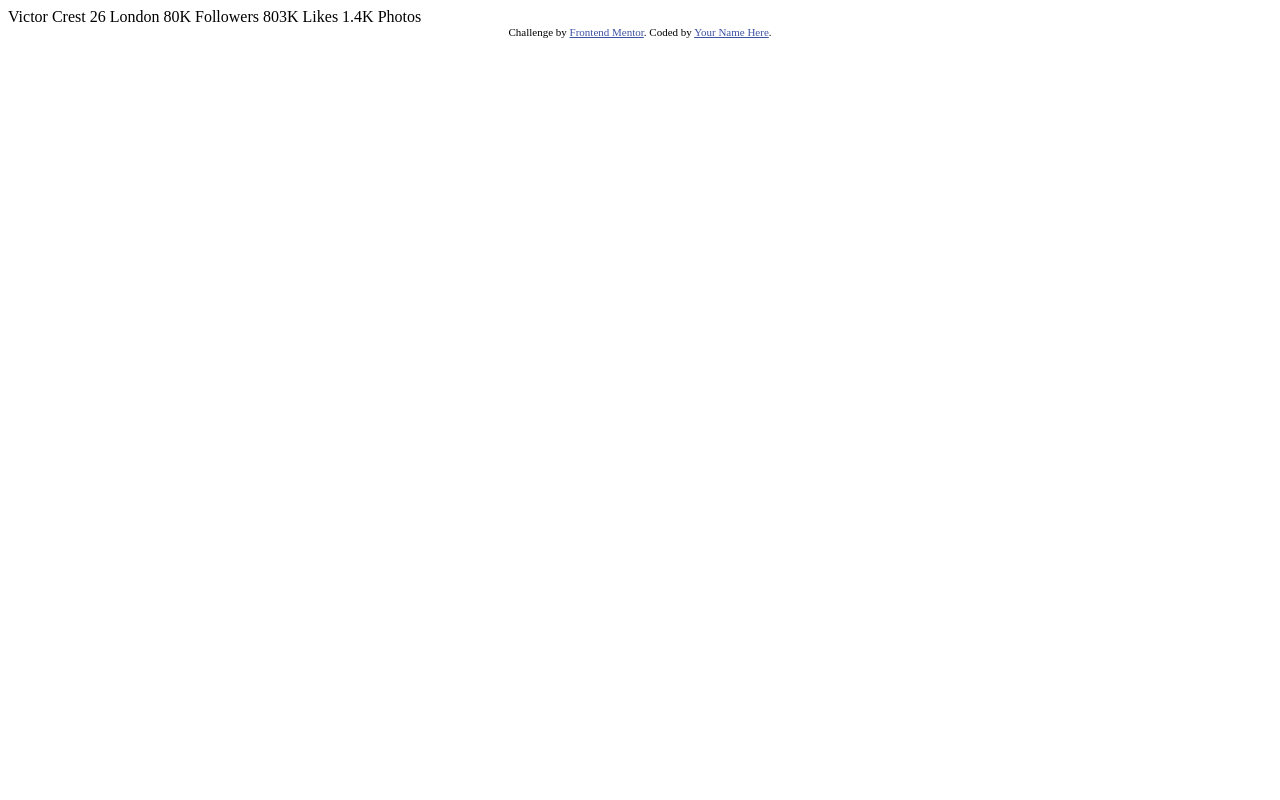
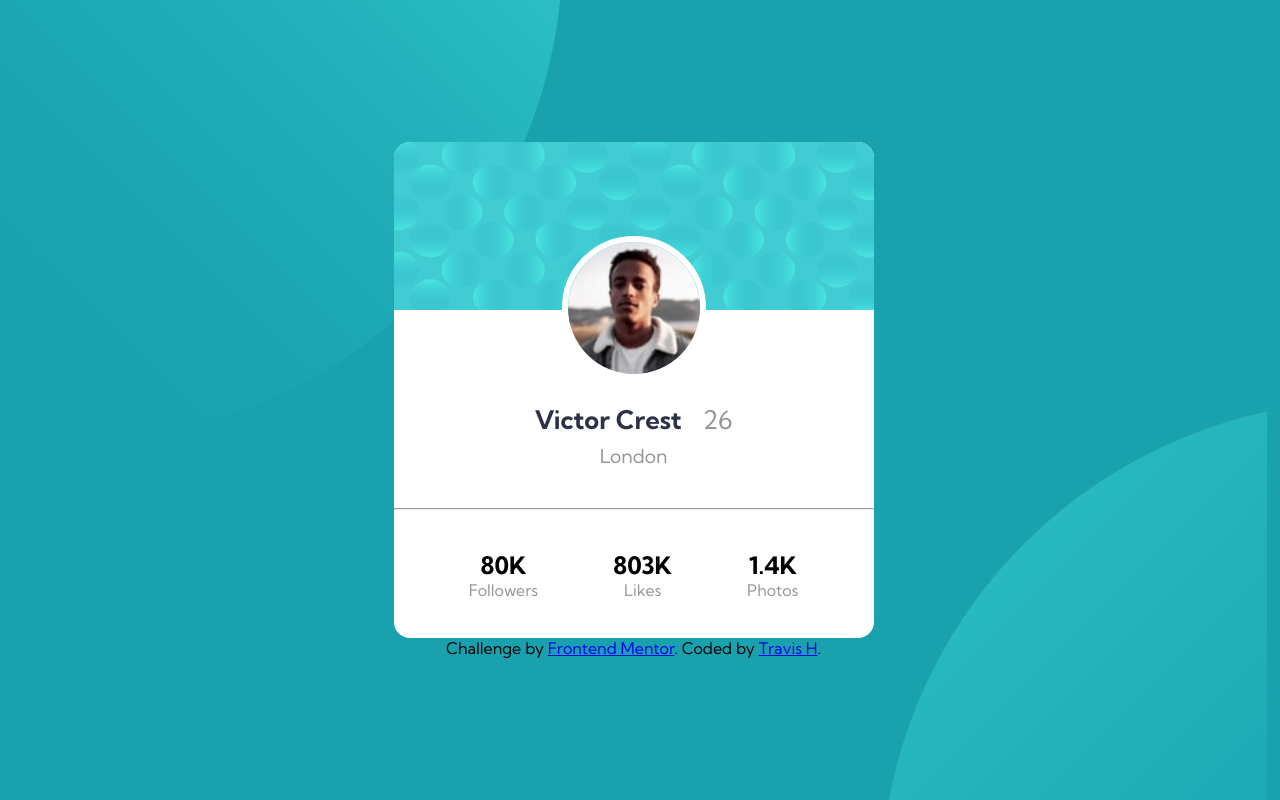
Before and after one commit to TravisH-bot/profile-card-component-main, a plain HTML site: page index.html in a window 1280 px wide. Drawn offline with Linux system fonts and the light colour scheme.

Commit message:
desktop style added

```diff
--- a/index.html
+++ b/index.html
@@ -1,35 +1,69 @@
 <!DOCTYPE html>
 <html lang="en">
+
 <head>
   <meta charset="UTF-8">
-  <meta name="viewport" content="width=device-width, initial-scale=1.0"> <!-- displays site properly based on user's device -->
-
+  <meta name="viewport" content="width=device-width, initial-scale=1.0">
+  <link rel="stylesheet" href="styles.css">
   <link rel="icon" type="image/png" sizes="32x32" href="./images/favicon-32x32.png">
 
   <title>Frontend Mentor | Profile card component</title>
 
-  <!-- Feel free to remove these styles or customise in your own stylesheet 👍 -->
-  <style>
-    .attribution { font-size: 11px; text-align: center; }
-    .attribution a { color: hsl(228, 45%, 44%); }
-  </style>
 </head>
+
 <body>
-  Victor Crest
-  26
-  London
 
-  80K
-  Followers
+  <section class="main-container">
 
-  803K
-  Likes
+    <section class="profile-card">
 
-  1.4K
-  Photos
-  <div class="attribution">
-    Challenge by <a href="https://www.frontendmentor.io?ref=challenge" target="_blank">Frontend Mentor</a>.
-    Coded by <a href="#">Your Name Here</a>.
-  </div>
+      <section class="banner-container">
+        <img class="profile-banner" src="./images/bg-pattern-card.svg" alt="" srcset="">
+      </section>
+
+      <section class="card-info">
+
+        <section class="image-container">
+          <img class="profile-image" src="./images/image-victor.jpg" alt="" srcset="">
+          <div class="name-age">
+            <div class="name">Victor Crest</div>
+            <div class="age">26</div>
+          </div>
+          <div class="location">London</div>
+        </section>
+
+        <hr />
+
+        <section class="stat-container">
+          <div class="stats">
+
+            <div class="details">
+              <div class="numbers">80K</div>
+              <div class="type">Followers</div>
+            </div>
+
+            <div class="details">
+              <div class="numbers">803K</div>
+              <div class="type">Likes</div>
+            </div>
+
+            <div class="details">
+              <div class="numbers">1.4K</div>
+              <div class="type">Photos</div>
+            </div>
+
+          </div>
+        </section>
+      </section>
+
+    </section>
+
+    <div class="attribution">
+      Challenge by <a href="https://www.frontendmentor.io?ref=challenge" target="_blank">Frontend Mentor</a>.
+      Coded by <a href="https://www.frontendmentor.io/profile/TravisH-bot">Travis H</a>.
+    </div>
+  </section>
+
 </body>
+
 </html>
--- /dev/null
+++ b/styles.css
@@ -0,0 +1,140 @@
+@import url("https://fonts.googleapis.com/css2?family=Kumbh+Sans:wght@400;700&display=swap");
+
+* {
+  box-sizing: border-box;
+  font-family: var(--font);
+}
+
+:root {
+  /* Font */
+  --font: "Kumbh Sans", sans-serif;
+
+  /* Primary Colors */
+  --dark-cyan: hsl(185, 75%, 39%);
+  --very-dark-desaturated-blue: hsl(229, 23%, 23%);
+  --dark-grayish-blue: hsl(227, 10%, 46%);
+
+  /* Neutral Color */
+  --dark-gray: hsl(0, 0%, 59%);
+  --light-gray: hsl(0, 0%, 96%);
+  --white: hsl(0, 0%, 100%);
+}
+
+body {
+  height: 100svh;
+  width: 99vw;
+  margin: 0;
+  background-color: var(--dark-cyan);
+}
+
+.main-container {
+  background-image: url("./images/bg-pattern-top.svg"),
+    url("./images/bg-pattern-bottom.svg");
+  background-repeat: no-repeat, no-repeat;
+  background-position: right 55vw bottom 45vh, left 110vh top 50vh;
+  position: relative;
+  height: 100svh;
+  display: flex;
+  flex-direction: column;
+  align-items: center;
+  justify-content: center;
+}
+
+.profile-card {
+  display: flex;
+  flex-direction: column;
+  width: 30em;
+  height: 31em;
+  background-color: var(--white);
+  border-radius: 1em;
+}
+
+.profile-banner {
+  position: absolute;
+  width: 30em;
+  height: 10.5em;
+  border-radius: 1em 1em 0 0;
+}
+
+.image-container {
+  display: flex;
+  flex-direction: column;
+  align-items: center;
+  margin: 3.8em 0 2em 0;
+}
+
+.profile-image {
+  position: relative;
+  margin-bottom: 1em;
+  border-radius: 50%;
+  height: 9em;
+  width: 9em;
+  border: 0.4em var(--white) solid;
+}
+
+.card-info {
+  height: 31em;
+  width: 30em;
+  position: relative;
+  display: flex;
+  flex-direction: column;
+  align-items: center;
+  justify-content: center;
+}
+
+.name-age {
+  display: flex;
+  align-items: center;
+  justify-content: space-evenly;
+  width: 15em;
+  height: 3em;
+}
+
+.name {
+  font-weight: 700;
+  font-size: 1.6em;
+  color: var(--very-dark-desaturated-blue);
+}
+
+.age {
+  font-size: 1.6em;
+  color: var(--dark-gray);
+}
+
+.location {
+  color: var(--dark-gray);
+  font-size: 1.2em;
+}
+
+hr {
+  color: var(--light-gray);
+  width: 30em;
+}
+
+.stat-container {
+  width: 30em;
+  padding-top: 2em;
+}
+
+.stats {
+  width: 30em;
+  display: flex;
+  align-items: center;
+  justify-content: space-evenly;
+}
+
+.details {
+  display: flex;
+  flex-direction: column;
+  align-items: center;
+  margin-bottom: 0.3em;
+}
+
+.numbers {
+  font-size: 1.5em;
+  font-weight: 700;
+}
+
+.type {
+  color: var(--dark-gray);
+}
```
Also changed, not shown: 1 other file.
